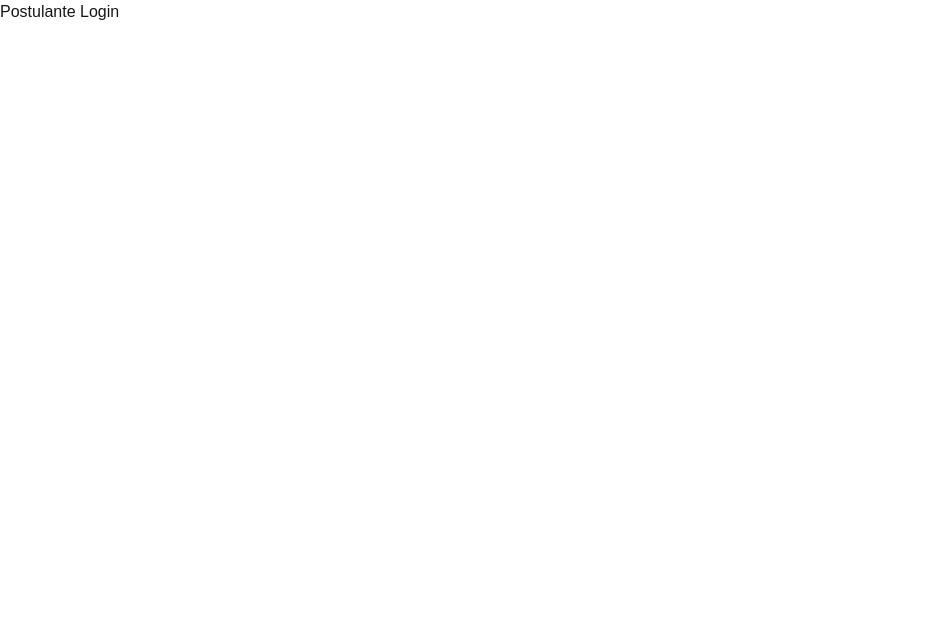
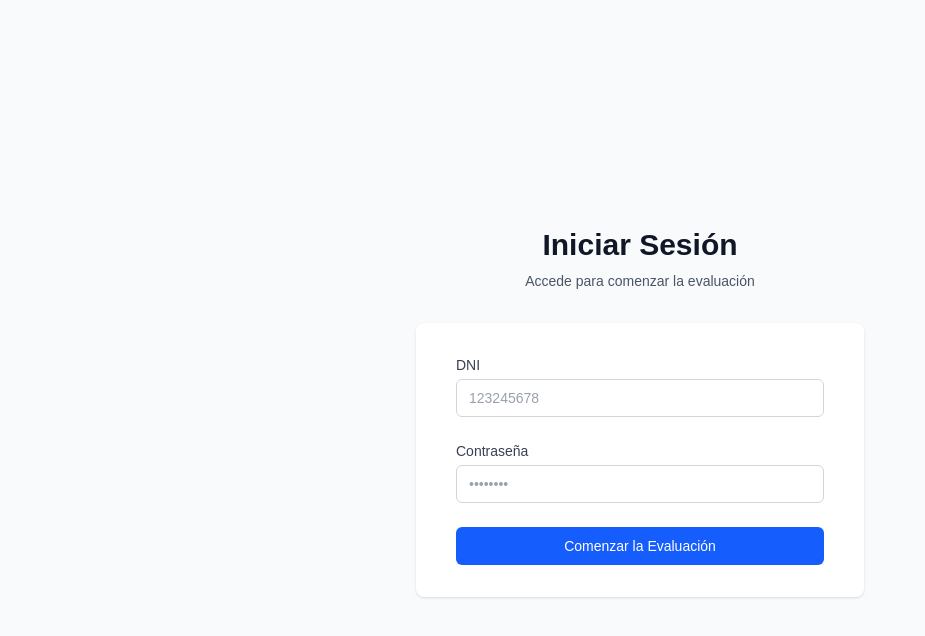
Before and after one commit to kenesparta/quiz-generator-front, a Next.js app: page /login in a window 1280 px wide. Shown: the top 636 px of the page, without its empty margins (0-925 px from the left). Built offline with nearby package versions, Linux system fonts and the light colour scheme; no server answers.

Commit message:
feat: adding login

```diff
--- a/src/app/evaluacion/page.tsx
+++ b/src/app/evaluacion/page.tsx
@@ -3,9 +3,37 @@
 import { useEvaluation } from "@/hooks/useEvaluation";
 import { ExamSection } from "@/components/ExamSection";
 import { useState, useEffect } from "react";
+import { usePostulante } from "@/hooks/usePostulante";
+
+const getSubFromJWT = (token: string | null): string | null => {
+  if (!token) return null;
+
+  try {
+    const parts = token.split(".");
+    if (parts.length !== 3) return null;
+    const payload = JSON.parse(atob(parts[1]));
+    return payload.sub || null;
+  } catch (error) {
+    console.error("Error decoding JWT:", error);
+    return null;
+  }
+};
 
 export default function EvaluationPage() {
-  const postulanteId = "e17439e0-79e1-47e3-b5f9-5b54367fa290";
+  const [postulanteId, setPostulanteId] = useState<string | null>(null);
+
+  useEffect(() => {
+    const token = localStorage.getItem("token");
+    const id = getSubFromJWT(token);
+    setPostulanteId(id);
+  }, []);
+
+  const {
+    postulante,
+    isLoading: postulanteLoading,
+    error: postulanteError,
+  } = usePostulante(postulanteId);
+
   const {
     initialResponses,
     responses,
@@ -28,7 +56,7 @@ export default function EvaluationPage() {
 
   useEffect(() => {
     const interval = setInterval(() => {
-      setElapsedTime(prev => prev + 1000);
+      setElapsedTime((prev) => prev + 1000);
     }, 1000);
 
     return () => clearInterval(interval);
@@ -41,9 +69,9 @@ export default function EvaluationPage() {
     const seconds = totalSeconds % 60;
 
     return {
-      hours: hours.toString().padStart(2, '0'),
-      minutes: minutes.toString().padStart(2, '0'),
-      seconds: seconds.toString().padStart(2, '0')
+      hours: hours.toString().padStart(2, "0"),
+      minutes: minutes.toString().padStart(2, "0"),
+      seconds: seconds.toString().padStart(2, "0"),
     };
   };
 
@@ -85,21 +113,31 @@ export default function EvaluationPage() {
   };
 
   const getExamProgress = (examId: string) => {
-    const exam = initialResponses?.evaluacion.examenes.find(e => e._id === examId);
+    const exam = initialResponses?.evaluacion.examenes.find(
+      (e) => e._id === examId,
+    );
     if (!exam) return { answered: 0, total: 0 };
 
-    const answered = exam.preguntas.filter(q => responses[q._id] && responses[q._id].length > 0).length;
+    const answered = exam.preguntas.filter(
+      (q) => responses[q._id] && responses[q._id].length > 0,
+    ).length;
     return { answered, total: exam.preguntas.length };
   };
 
   const handleSubmitExam = async (examId: string) => {
-    const exam = initialResponses?.evaluacion.examenes.find(e => e._id === examId);
+    const exam = initialResponses?.evaluacion.examenes.find(
+      (e) => e._id === examId,
+    );
     if (!exam) return;
 
     const { answered, total } = getExamProgress(examId);
 
     if (answered < total) {
-      if (!confirm(`Tienes ${total - answered} preguntas sin responder en este examen. ¿Estás seguro de que quieres enviarlo?`)) {
+      if (
+        !confirm(
+          `Tienes ${total - answered} preguntas sin responder en este examen. ¿Estás seguro de que quieres enviarlo?`,
+        )
+      ) {
         return;
       }
     }
@@ -119,7 +157,7 @@ export default function EvaluationPage() {
     }
 
     try {
-      await submitEvaluation();
+      await submitEvaluation(postulanteId);
       setSubmitted(true);
       alert("¡Evaluación enviada correctamente!");
     } catch (err) {
@@ -213,7 +251,7 @@ export default function EvaluationPage() {
   }
 
   const currentExam = selectedExamId
-    ? initialResponses.evaluacion.examenes.find(e => e._id === selectedExamId)
+    ? initialResponses.evaluacion.examenes.find((e) => e._id === selectedExamId)
     : initialResponses.evaluacion.examenes[0];
 
   return (
@@ -227,18 +265,12 @@ export default function EvaluationPage() {
             <div className="space-y-2 text-sm">
               <div>
                 <span className="font-medium text-gray-700">Postulante:</span>
-                <span className="ml-2 text-gray-900">
-                  {/* todo: fix this */}
-                  {/*{evaluation.postulante?.nombre || "Usuario"}*/}
-                  {"Juan Perez"}
-                </span>
+                <span className="ml-2 text-gray-900">{postulante?.nombre}</span>
               </div>
               <div>
                 <span className="font-medium text-gray-700">DNI:</span>
                 <span className="ml-2 text-gray-900">
-                  {/* todo: fix this */}
-                  {/*{evaluation.postulante?.nombre || "Usuario"}*/}
-                  {"12345678"}
+                  {postulante?.documento}
                 </span>
               </div>
               <div>
@@ -258,7 +290,9 @@ export default function EvaluationPage() {
               </div>
               <div className="flex justify-between text-sm">
                 <span className="text-gray-600">Respondidas:</span>
-                <span className="font-medium text-green-600">{getTotalAnswered()}</span>
+                <span className="font-medium text-green-600">
+                  {getTotalAnswered()}
+                </span>
               </div>
               <div className="flex justify-between text-sm">
                 <span className="text-gray-600">Pendientes:</span>
@@ -270,12 +304,15 @@ export default function EvaluationPage() {
                 <div
                   className="bg-blue-600 h-2 rounded-full transition-all duration-300"
                   style={{
-                    width: `${getTotalQuestions() > 0 ? (getTotalAnswered() / getTotalQuestions()) * 100 : 0}%`
+                    width: `${getTotalQuestions() > 0 ? (getTotalAnswered() / getTotalQuestions()) * 100 : 0}%`,
                   }}
                 ></div>
               </div>
               <div className="text-center text-xs text-gray-500 mt-1">
-                {getTotalQuestions() > 0 ? Math.round((getTotalAnswered() / getTotalQuestions()) * 100) : 0}% completado
+                {getTotalQuestions() > 0
+                  ? Math.round((getTotalAnswered() / getTotalQuestions()) * 100)
+                  : 0}
+                % completado
               </div>
             </div>
           </div>
@@ -286,15 +323,17 @@ export default function EvaluationPage() {
               <div className="space-y-3">
                 {initialResponses.evaluacion.examenes.map((exam, index) => {
                   const progress = getExamProgress(exam._id);
-                  const isSelected = selectedExamId === exam._id || (selectedExamId === null && index === 0);
+                  const isSelected =
+                    selectedExamId === exam._id ||
+                    (selectedExamId === null && index === 0);
 
                   return (
                     <div
                       key={exam._id}
                       className={`border rounded-lg p-4 transition-all duration-200 cursor-pointer ${
                         isSelected
-                          ? 'border-blue-500 bg-blue-50'
-                          : 'border-gray-200 hover:border-gray-300 bg-white hover:bg-gray-50'
+                          ? "border-blue-500 bg-blue-50"
+                          : "border-gray-200 hover:border-gray-300 bg-white hover:bg-gray-50"
                       }`}
                       onClick={() => setSelectedExamId(exam._id)}
                     >
@@ -302,13 +341,15 @@ export default function EvaluationPage() {
                         <h4 className="font-medium text-sm text-gray-900 leading-tight">
                           {exam.titulo}
                         </h4>
-                        <span className={`text-xs px-2 py-1 rounded-full ${
-                          progress.answered === progress.total
-                            ? 'bg-green-100 text-green-800'
-                            : progress.answered > 0
-                              ? 'bg-yellow-100 text-yellow-800'
-                              : 'bg-gray-100 text-gray-600'
-                        }`}>
+                        <span
+                          className={`text-xs px-2 py-1 rounded-full ${
+                            progress.answered === progress.total
+                              ? "bg-green-100 text-green-800"
+                              : progress.answered > 0
+                                ? "bg-yellow-100 text-yellow-800"
+                                : "bg-gray-100 text-gray-600"
+                          }`}
+                        >
                           {progress.answered}/{progress.total}
                         </span>
                       </div>
@@ -317,7 +358,7 @@ export default function EvaluationPage() {
                         <div
                           className="bg-blue-600 h-1.5 rounded-full transition-all duration-300"
                           style={{
-                            width: `${progress.total > 0 ? (progress.answered / progress.total) * 100 : 0}%`
+                            width: `${progress.total > 0 ? (progress.answered / progress.total) * 100 : 0}%`,
                           }}
                         ></div>
                       </div>
@@ -360,7 +401,11 @@ export default function EvaluationPage() {
               responses={responses}
               onResponseChange={updateResponse}
               postulanteId={postulanteId}
-              examNumber={initialResponses.evaluacion.examenes.findIndex(e => e._id === currentExam._id) + 1}
+              examNumber={
+                initialResponses.evaluacion.examenes.findIndex(
+                  (e) => e._id === currentExam._id,
+                ) + 1
+              }
             />
           )}
         </div>
--- a/src/app/login/page.tsx
+++ b/src/app/login/page.tsx
@@ -1,3 +1,108 @@
+"use client";
+
+import { useState } from "react";
+import { useLogin } from "@/hooks/useLogin";
+
 export default function Login() {
-  return <h1>Postulante Login</h1>;
+  const [userName, setUserName] = useState("");
+  const [password, setPassword] = useState("");
+  const { login, isLoading, error, clearError } = useLogin();
+
+  const handleSubmit = async (e: React.FormEvent) => {
+    e.preventDefault();
+    clearError();
+
+    await login({
+      user_name: userName,
+      password,
+    });
+  };
+
+  return (
+    <div className="min-h-screen bg-gray-50 flex flex-col justify-center py-12 sm:px-6 lg:px-8">
+      <div className="sm:mx-auto sm:w-full sm:max-w-md">
+        <div className="text-center">
+          <h2 className="mt-6 text-3xl font-bold text-gray-900">
+            Iniciar Sesión
+          </h2>
+          <p className="mt-2 text-sm text-gray-600">
+            Accede para comenzar la evaluación
+          </p>
+        </div>
+      </div>
+
+      <div className="mt-8 sm:mx-auto sm:w-full sm:max-w-md">
+        <div className="bg-white py-8 px-4 shadow sm:rounded-lg sm:px-10">
+          <form className="space-y-6" onSubmit={handleSubmit}>
+            {error && (
+              <div className="bg-red-50 border border-red-200 text-red-700 px-4 py-3 rounded-md">
+                {error}
+              </div>
+            )}
+
+            <div>
+              <label
+                htmlFor="user_name"
+                className="block text-sm font-medium text-gray-700"
+              >
+                DNI
+              </label>
+              <div className="mt-1">
+                <input
+                  id="user_name"
+                  name="user_name"
+                  type="text"
+                  autoComplete="username"
+                  required
+                  value={userName}
+                  onChange={(e) => setUserName(e.target.value)}
+                  className="appearance-none block w-full px-3 py-2 border border-gray-300 rounded-md placeholder-gray-400 focus:outline-none focus:ring-blue-500 focus:border-blue-500 sm:text-sm"
+                  placeholder="123245678"
+                />
+              </div>
+            </div>
+
+            <div>
+              <label
+                htmlFor="password"
+                className="block text-sm font-medium text-gray-700"
+              >
+                Contraseña
+              </label>
+              <div className="mt-1">
+                <input
+                  id="password"
+                  name="password"
+                  type="password"
+                  autoComplete="current-password"
+                  required
+                  value={password}
+                  onChange={(e) => setPassword(e.target.value)}
+                  className="appearance-none block w-full px-3 py-2 border border-gray-300 rounded-md placeholder-gray-400 focus:outline-none focus:ring-blue-500 focus:border-blue-500 sm:text-sm"
+                  placeholder="••••••••"
+                />
+              </div>
+            </div>
+
+            <div>
+              <button
+                type="submit"
+                disabled={isLoading}
+                className="group relative w-full flex justify-center py-2 px-4 border border-transparent text-sm font-medium rounded-md text-white bg-blue-600 hover:bg-blue-700 focus:outline-none focus:ring-2 focus:ring-offset-2 focus:ring-blue-500 disabled:opacity-50 disabled:cursor-not-allowed"
+              >
+                {isLoading ? (
+                  <div className="flex items-center">
+                    <div className="animate-spin rounded-full h-4 w-4 border-b-2 border-white mr-2"></div>
+                    Iniciando...
+                  </div>
+                ) : (
+                  "Comenzar la Evaluación"
+                )}
+              </button>
+            </div>
+          </form>
+        </div>
+      </div>
+    </div>
+  );
 }
--- a/src/components/QuestionCard.tsx
+++ b/src/components/QuestionCard.tsx
@@ -33,7 +33,9 @@ export const QuestionCard = ({
   };
 
   const renderAlternatives = () => {
-    const alternatives = Object.entries(question.alternativas).sort(([a], [b]) => a.localeCompare(b));
+    const alternatives = Object.entries(question.alternativas).sort(
+      ([a], [b]) => a.localeCompare(b),
+    );
 
     if (
       question.tipo_de_pregunta === "alternativa_unica" ||
--- a/src/hooks/useEvaluation.ts
+++ b/src/hooks/useEvaluation.ts
@@ -6,8 +6,9 @@ import { EvaluationResponse } from "@/types/evaluacion";
 const BASE_URL =
   process.env.NEXT_PUBLIC_API_BASE_URL || "http://localhost:8008";
 
-export const useEvaluation = (postulanteId: string) => {
-  const [initialResponses, setInitialResponses] = useState<EvaluationResponse | null>(null);
+export const useEvaluation = (postulanteId: string | null) => {
+  const [initialResponses, setInitialResponses] =
+    useState<EvaluationResponse | null>(null);
   const [responses, setResponses] = useState<Record<string, string[]>>({});
   const [loading, setLoading] = useState(true);
   const [error, setError] = useState<string | null>(null);
@@ -15,9 +16,6 @@ export const useEvaluation = (postulanteId: string) => {
   useEffect(() => {
     const loadEvaluation = async () => {
       try {
-        // todo: get postulanteId from session storage
-        // const postulanteId = localStorage.getItem('postulanteId') ||
-        //   sessionStorage.getItem('postulanteId');
         if (!postulanteId) {
           setError(
             "No se encontró ID de postulante. Por favor, inicie sesión.",
@@ -25,6 +23,9 @@ export const useEvaluation = (postulanteId: string) => {
           setLoading(false);
           return;
         }
+
+        setError(null);
+        setLoading(true);
 
         const response = await fetch(`${BASE_URL}/respuesta/${postulanteId}`, {
           method: "GET",
@@ -58,17 +59,21 @@ export const useEvaluation = (postulanteId: string) => {
     };
 
     void loadEvaluation();
-  }, []);
+  }, [postulanteId]);
 
-  const updateResponse = async (postulanteId: string, questionId: string, response: string[]) => {
+  const updateResponse = async (
+    postulanteId: string | null,
+    questionId: string,
+    response: string[],
+  ) => {
     if (!initialResponses) return;
 
-    const exam = initialResponses.evaluacion.examenes.find(exam =>
-      exam.preguntas.some(q => q._id === questionId)
+    const exam = initialResponses.evaluacion.examenes.find((exam) =>
+      exam.preguntas.some((q) => q._id === questionId),
     );
 
     if (!exam) {
-      console.error('Could not find exam for question:', questionId);
+      console.error("Could not find exam for question:", questionId);
       return;
     }
 
@@ -78,7 +83,7 @@ export const useEvaluation = (postulanteId: string) => {
         evaluacion_id: initialResponses.evaluacion._id,
         examen_id: exam._id,
         pregunta_id: questionId,
-        respuestas: response
+        respuestas: response,
       };
 
       const apiResponse = await fetch(`${BASE_URL}/respuesta/${postulanteId}`, {
@@ -90,7 +95,9 @@ export const useEvaluation = (postulanteId: string) => {
       });
 
       if (!apiResponse.ok) {
-        throw new Error(`Error ${apiResponse.status}: ${apiResponse.statusText}`);
+        throw new Error(
+          `Error ${apiResponse.status}: ${apiResponse.statusText}`,
+        );
       }
 
       setResponses((prev) => ({
@@ -98,17 +105,15 @@ export const useEvaluation = (postulanteId: string) => {
         [questionId]: response,
       }));
     } catch (error) {
-      console.error('Error updating response:', error);
-      setError(error instanceof Error ? error.message : 'Error updating response');
+      console.error("Error updating response:", error);
+      setError(
+        error instanceof Error ? error.message : "Error updating response",
+      );
     }
   };
 
-  const submitEvaluation = async () => {
+  const submitEvaluation = async (postulanteId: string | null) => {
     if (!initialResponses) return;
-
-    const postulanteId =
-      localStorage.getItem("postulanteId") ||
-      sessionStorage.getItem("postulanteId");
 
     if (!postulanteId) {
       setError("No se encontró ID de postulante");
--- /dev/null
+++ b/src/hooks/useLogin.ts
@@ -0,0 +1,71 @@
+"use client";
+
+import { useState } from "react";
+
+interface LoginRequest {
+  user_name: string;
+  password: string;
+}
+
+interface LoginResponse {
+  token: string;
+  expires_in: number;
+}
+
+interface UseLoginReturn {
+  login: (credentials: LoginRequest) => Promise<void>;
+  isLoading: boolean;
+  error: string | null;
+  clearError: () => void;
+}
+
+const BASE_URL =
+  process.env.NEXT_PUBLIC_API_BASE_URL || "http://localhost:8008";
+
+export const useLogin = (): UseLoginReturn => {
+  const [isLoading, setIsLoading] = useState(false);
+  const [error, setError] = useState<string | null>(null);
+
+  const login = async (credentials: LoginRequest): Promise<void> => {
+    setIsLoading(true);
+    setError(null);
+
+    try {
+      const response = await fetch(`${BASE_URL}/login/postulante`, {
+        method: "POST",
+        headers: {
+          "Content-Type": "application/json",
+        },
+        body: JSON.stringify(credentials),
+      });
+
+      if (!response.ok) {
+        const errorData = await response.json().catch(() => ({}));
+        throw new Error(errorData.message || "Credenciales incorrectas");
+      }
+
+      const data: LoginResponse = await response.json();
+
+      // Store token and expiration info
+      localStorage.setItem("token", data.token);
+      localStorage.setItem("expires_in", data.expires_in.toString());
+
+      window.location.href = "/evaluacion";
+    } catch (err) {
+      setError(err instanceof Error ? err.message : "Error al iniciar sesión");
+    } finally {
+      setIsLoading(false);
+    }
+  };
+
+  const clearError = () => {
+    setError(null);
+  };
+
+  return {
+    login,
+    isLoading,
+    error,
+    clearError,
+  };
+};
--- /dev/null
+++ b/src/hooks/usePostulante.ts
@@ -0,0 +1,78 @@
+"use client";
+
+import { useState, useEffect } from "react";
+
+interface PostulanteData {
+  documento: string;
+  nombre: string;
+  // Add other properties from the API response as needed
+}
+
+interface UsePostulanteReturn {
+  postulante: PostulanteData | null;
+  isLoading: boolean;
+  error: string | null;
+  refetch: () => Promise<void>;
+}
+
+const BASE_URL =
+  process.env.NEXT_PUBLIC_API_BASE_URL || "http://localhost:8008";
+
+export const usePostulante = (
+  postulanteId: string | null,
+): UsePostulanteReturn => {
+  const [postulante, setPostulante] = useState<PostulanteData | null>(null);
+  const [isLoading, setIsLoading] = useState(true);
+  const [error, setError] = useState<string | null>(null);
+
+  const fetchPostulante = async (): Promise<void> => {
+    setIsLoading(true);
+    setError(null);
+
+    try {
+      if (!postulanteId) {
+        throw new Error("No se encontró ID válido en el token");
+      }
+
+      const response = await fetch(
+        `${BASE_URL}/postulante?id=${postulanteId}`,
+        {
+          method: "GET",
+          headers: {
+            "Content-Type": "application/json",
+          },
+        },
+      );
+
+      if (!response.ok) {
+        throw new Error(`Error ${response.status}: ${response.statusText}`);
+      }
+
+      const data: PostulanteData = await response.json();
+      setPostulante(data);
+    } catch (err) {
+      setError(
+        err instanceof Error
+          ? err.message
+          : "Error al obtener información del postulante",
+      );
+    } finally {
+      setIsLoading(false);
+    }
+  };
+
+  useEffect(() => {
+    void fetchPostulante();
+  }, [postulanteId]);
+
+  const refetch = async (): Promise<void> => {
+    await fetchPostulante();
+  };
+
+  return {
+    postulante,
+    isLoading,
+    error,
+    refetch,
+  };
+};
```
Also changed, not shown: src/components/ExamSection.tsx (+6 -2 lines).
